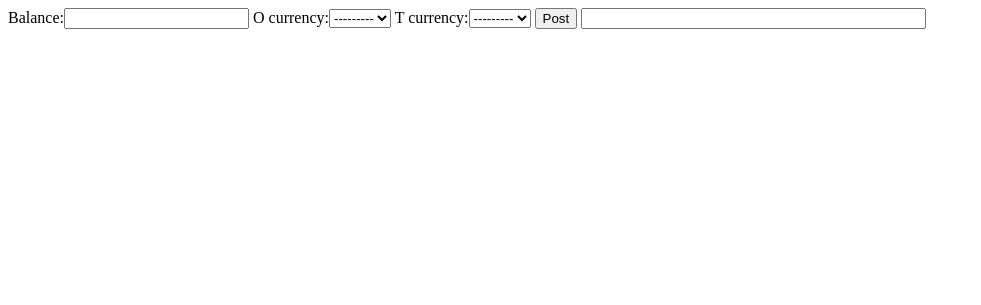
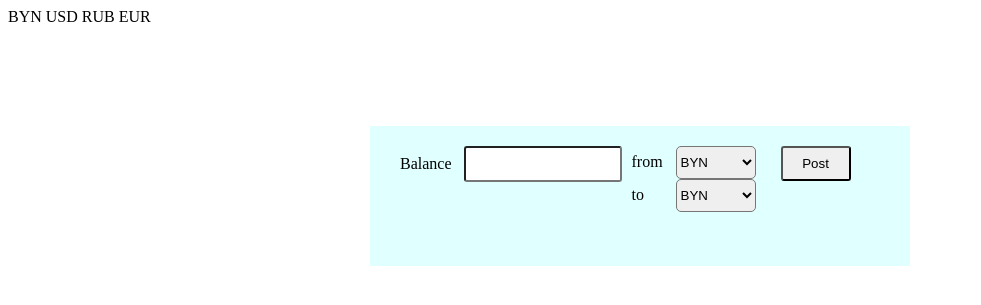
Before and after one commit to linneah863/currency-converter, a Django app: page / in a window 1280 px wide. Shown: the top 305 px of the page, without its empty margins (0-981 px from the left). Run offline with Django 3.2, Linux system fonts and the light colour scheme; data comes from the database, SQL or seed files in the repository; both versions use the stored data as it was after the commit.

Commit message:
last changes

```diff
--- a/converter/templates/base.html
+++ b/converter/templates/base.html
@@ -3,13 +3,85 @@
 <head>
     <meta charset="UTF-8">
     <title>Title</title>
+    <style type="text/css">
+        .our-form{
+            width: 500px;
+            height: 100px;
+            margin: 100px auto;
+            padding: 20px;
+            overflow: hidden;
+            background: #E0FFFF;
+        }
+        .inline-div{
+            float: left;
+            margin-left: 10px;
+            text-align: top;
+        }
+        .form-span{
+            width: 40px;
+            display: inline-block;
+        }
+        .curr-type{
+            width: 80px;
+            height: 33px;
+            border-radius: 5px;
+        }
+        .balance{
+            width: 150px;
+            height: 30px;
+            border-radius: 3px;
+        }
+        .btn{
+            width: 70px;
+            height: 35px;
+            border-radius: 3px;
+            cursor: pointer;
+            margin-left: 15px;
+        }
+        .btn:hover{
+            background: darkgrey;
+            transition: .2s;
+        }
+    </style>
 </head>
 <body>
-<form action="" method="POST">
+{% for c in currency %}
+{{c}}
+{% endfor %}
+<form action="" method="POST" class="our-form">
     {% csrf_token %}
-    {{form}}
-    <input type="submit" value="Post">
-<input type="text" size="40">
+    <div class="inline-div">
+        <span>Balance &nbsp</span>
+        <input type="text" class="balance" name="balance">
+    </div>
+    <div class="inline-div">
+        <div>
+            <span class="form-span">from</span>
+            <select class="curr-type">
+                {% for c in currency %}
+                    <option>{{c}}</option>
+                {% endfor %}
+            </select>
+        </div>
+        <div>
+            <span class="form-span">to</span>
+            <select class="curr-type">
+                {% for c in currency %}
+                    <option>{{c}}</option>
+                {% endfor %}
+            </select>
+        </div>
+    </div>
+    <div class="inline-div">
+        <input type="submit" class="btn" value="Post">
+    </div>
+
+
 </form>
+<div>
+    {% if result %}
+        {{ result}}
+    {% endif %}
+</div>
 </body>
 </html>
--- a/converter/views.py
+++ b/converter/views.py
@@ -4,19 +4,24 @@ from django.views import View
 from django.views.generic import TemplateView
 
 from converter.forms import BalanceForm
-from converter.models import ExchangeRate
+from converter.models import ExchangeRate, Currency
 
 
 def convert(request):
     if request.method == "POST":
         form = BalanceForm(request.POST)
         if form.is_valid():
-            rate = ExchangeRate.objects.get(o_currency=form.cleaned_data['o_currency'], t_currency=form.cleaned_data['t_currency'])
-        balanse = form.cleaned_data['balance']
-        result = float(balanse)*float(rate)
-        return HttpResponseRedirect('')
+            rate = ExchangeRate.objects.get(o_currency=form.cleaned_data['o_currency'], t_currency=form.cleaned_data['t_currency']).rate
+            form.clean()
+        balance = form.cleaned_data['balance']
+        result = float(balance)/float(rate)
+        result = round(result, 2)
+        currency = Currency.objects.all()
+        return render(request, 'base.html', {'currency': currency, 'result': result})
     else:
-        return render(request, 'base.html', {'form': BalanceForm()})
+        currency = Currency.objects.all()
+        result = None
+        return render(request, 'base.html', {'currency': currency, 'result': result})
 
 
 
```
Also changed, not shown: converter/templates/result.html (added), db.sqlite3.
